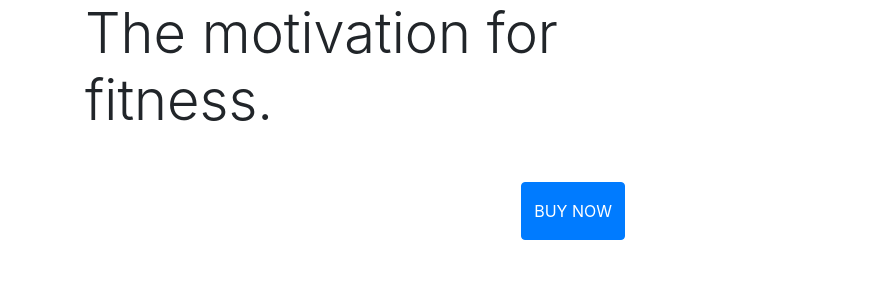
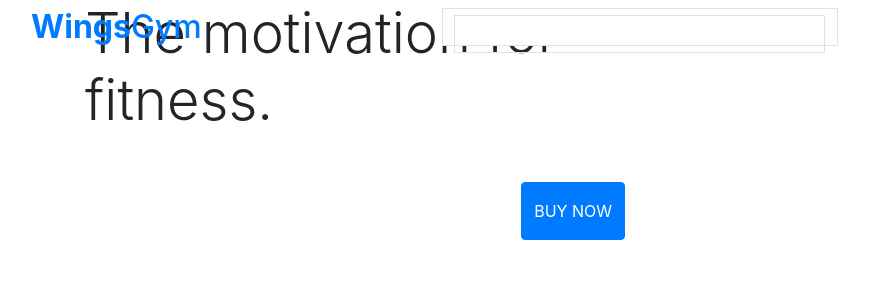
Before and after one commit to neerojstha/wings-gym, a Django app: page / in a window 1280 px wide. Shown: the top 300 px of the page, without its empty margins (0-869 px from the left). Run offline with Django 3.2, Linux system fonts and the light colour scheme.

Commit message:
base.html part-1

```diff
--- a/templates/base.html
+++ b/templates/base.html
@@ -30,7 +30,41 @@
     <title>Wings Gym {% block extra_title %}{% endblock %}</title>
   </head>
   <body>
-    <header class="container-fluid fixed-top"></header>
+    <header class="container-fluid fixed-top">
+        <div class="row">
+            <div class="col-12 col-lg-4 my-auto py-1 py-lg-0 text-center text-lg-left">
+                <a href="{% url 'home' %}" class="nav-link main-logo-link">
+                    <h2 class="logo-font text-lightblue my-0"><strong>Wings</strong>Gym</h2>
+                </a>
+            </div>
+            <div class="col-12 col-lg-4 my-auto py-1 py-lg-0">
+                <form action="" method="GET">
+                    <div class="form-control border border-darkblue rounded-0" type="text" name="q" placeholder="Search Product">
+                        <div class="input-group-append">
+                            <button class="form-control btn btn-black border border-darkblue rounded-0" type="submit">
+                                <span class="icon">
+                                    <i class="fas fa-search"></i>
+                                </span>
+                            </button>
+                        </div>
+                    </div>
+                </form>
+            </div>
+            <div class="col-12 col-lg-4 my-auto py-1 py-lg-0">
+                <ul class="list-inline list-unstyled text-center text-lg-right my-0">
+                    <li class="list-inline-item dropdown">
+                        <a href="#" class="text-white nav-link" id="user-options" data-toggle="dropdown" aria-haspopup="true" aria-expanded="false">
+                            <div class="text-center">
+                                <div><i class="fas fa-user-o"></i></div>
+                                <p class="my-0">My Account</p>
+                            </div>
+                        </a>
+                    </li>
+                    <li class="list-inline-item"></li>
+                </ul>
+            </div>
+        </div>
+    </header>
 
     {% if messages %}
     <div class="message-container"></div>
```
